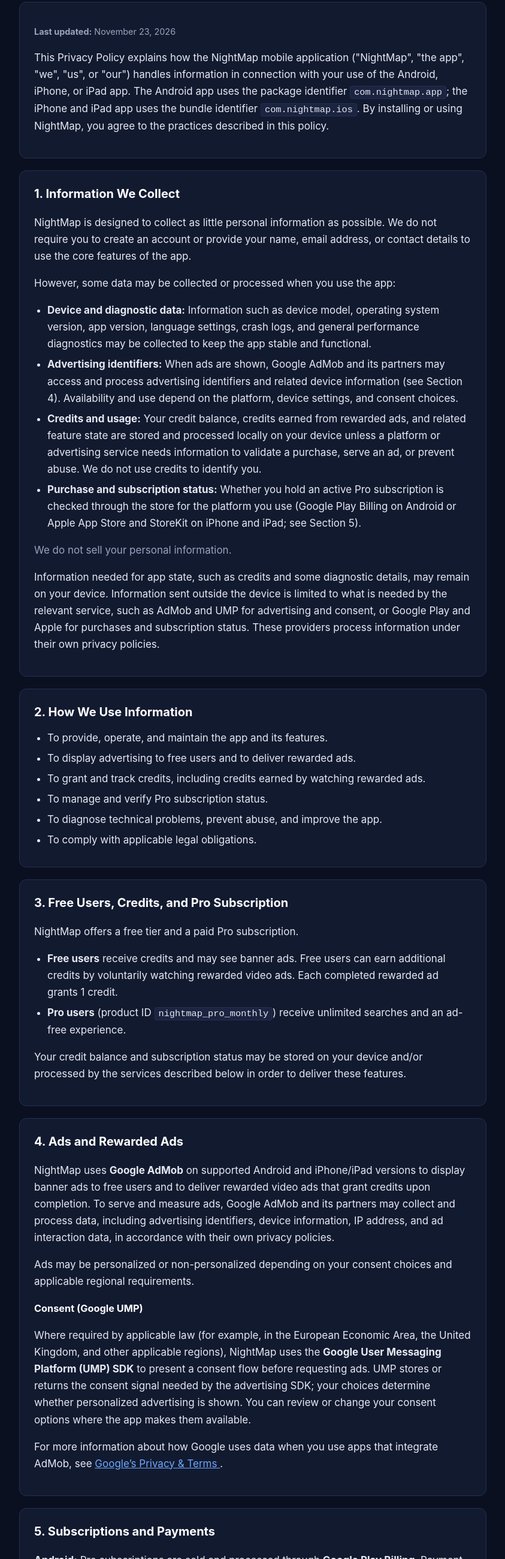
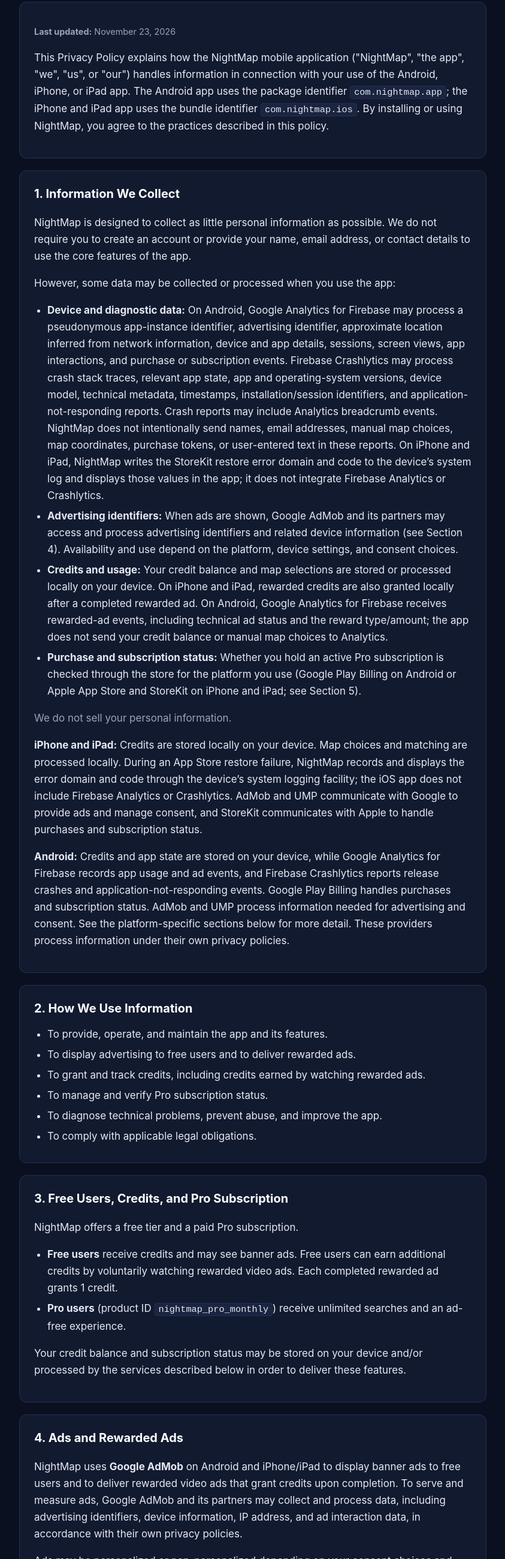
Before and after one commit to EnriqueSalazarOrdaz/nightmap-privacy, a plain HTML site: page index.html in a window 1280 px wide. Shown: the part 201-2800 px from the top of the page at 60% size, without its empty margins (218-1061 px from the left). Drawn offline with Linux system fonts and the light colour scheme.

Commit message:
update data for ios

```diff
--- a/index.html
+++ b/index.html
@@ -185,10 +185,21 @@
       <p>However, some data may be collected or processed when you use the app:</p>
       <ul>
         <li>
-          <strong>Device and diagnostic data:</strong> Information such as
-          device model, operating system version, app version, language
-          settings, crash logs, and general performance diagnostics may be
-          collected to keep the app stable and functional.
+          <strong>Device and diagnostic data:</strong> On Android, Google
+          Analytics for Firebase may process a pseudonymous app-instance
+          identifier, advertising identifier, approximate location inferred
+          from network information, device and app details, sessions, screen
+          views, app interactions, and purchase or subscription events.
+          Firebase Crashlytics may process crash stack traces, relevant app
+          state, app and operating-system versions, device model, technical
+          metadata, timestamps, installation/session identifiers, and
+          application-not-responding reports. Crash reports may include
+          Analytics breadcrumb events. NightMap does not intentionally send
+          names, email addresses, manual map choices, map coordinates, purchase
+          tokens, or user-entered text in these reports. On iPhone and iPad,
+          NightMap writes the StoreKit restore error domain and code to the
+          device&rsquo;s system log and displays those values in the app; it does
+          not integrate Firebase Analytics or Crashlytics.
         </li>
         <li>
           <strong>Advertising identifiers:</strong> When ads are shown, Google
@@ -197,11 +208,13 @@
           depend on the platform, device settings, and consent choices.
         </li>
         <li>
-          <strong>Credits and usage:</strong> Your credit balance, credits
-          earned from rewarded ads, and related feature state are stored and
-          processed locally on your device unless a platform or advertising
-          service needs information to validate a purchase, serve an ad, or
-          prevent abuse. We do not use credits to identify you.
+          <strong>Credits and usage:</strong> Your credit balance and map
+          selections are stored or processed locally on your device. On iPhone
+          and iPad, rewarded credits are also granted locally after a completed
+          rewarded ad. On Android, Google Analytics for Firebase receives
+          rewarded-ad events, including technical ad status and the reward
+          type/amount; the app does not send your credit balance or manual map
+          choices to Analytics.
         </li>
         <li>
           <strong>Purchase and subscription status:</strong> Whether you hold
@@ -214,12 +227,23 @@
         We do not sell your personal information.
       </p>
       <p>
-        Information needed for app state, such as credits and some diagnostic
-        details, may remain on your device. Information sent outside the device
-        is limited to what is needed by the relevant service, such as AdMob and
-        UMP for advertising and consent, or Google Play and Apple for purchases
-        and subscription status. These providers process information under
-        their own privacy policies.
+        <strong>iPhone and iPad:</strong> Credits are stored locally on your
+        device. Map choices and matching are processed locally. During an App
+        Store restore failure, NightMap records and displays the error domain
+        and code through the device&rsquo;s system logging facility; the iOS app
+        does not include Firebase Analytics or Crashlytics. AdMob and UMP
+        communicate with Google to provide ads and manage consent, and StoreKit
+        communicates with Apple to handle purchases and subscription status.
+      </p>
+      <p>
+        <strong>Android:</strong> Credits and app state are stored on your
+        device, while Google Analytics for Firebase records app usage and ad
+        events, and Firebase Crashlytics reports release crashes and
+        application-not-responding events. Google Play Billing handles
+        purchases and subscription status. AdMob and UMP process information
+        needed for advertising and consent. See the platform-specific sections
+        below for more detail. These providers process information under their
+        own privacy policies.
       </p>
     </section>
 
@@ -262,10 +286,10 @@
     <section>
       <h2>4. Ads and Rewarded Ads</h2>
       <p>
-        NightMap uses <strong>Google AdMob</strong> on supported Android and
-        iPhone/iPad versions to display banner ads to free users and to deliver
-        rewarded video ads that grant credits upon completion. To serve and
-        measure ads, Google AdMob and its partners may
+        NightMap uses <strong>Google AdMob</strong> on Android and iPhone/iPad
+        to display banner ads to free users and to deliver rewarded video ads
+        that grant credits upon completion. To serve and measure ads, Google
+        AdMob and its partners may
         collect and process data, including advertising identifiers, device
         information, IP address, and ad interaction data, in accordance with
         their own privacy policies.
@@ -274,15 +298,25 @@
         Ads may be personalized or non-personalized depending on your consent
         choices and applicable regional requirements.
       </p>
+      <p>
+        On Android, Google Analytics for Firebase also records app and
+        monetization activity, including rewarded-ad request, load, show,
+        failure, and reward events with technical event details. On iPhone and
+        iPad, the app does not integrate Firebase Analytics or Crashlytics;
+        AdMob and UMP may still send their own service, advertising, and
+        consent-related data to Google.
+      </p>
       <h3>Consent (Google UMP)</h3>
       <p>
         Where required by applicable law (for example, in the European Economic
         Area, the United Kingdom, and other applicable regions), NightMap uses
         the <strong>Google User Messaging Platform (UMP) SDK</strong> to present
-        a consent flow before requesting ads. UMP stores or returns the consent
-        signal needed by the advertising SDK; your choices determine whether
-        personalized advertising is shown. You can review or change your
-        consent options where the app makes them available.
+        a consent flow before requesting ads. The app checks UMP&rsquo;s consent
+        state before initializing AdMob and requesting ads. UMP stores or
+        returns the consent signal needed by the advertising SDK; your choices
+        determine whether ads can be requested and whether personalized
+        advertising is available. When UMP requires it, you can reopen Google&rsquo;s
+        privacy options from the app.
       </p>
       <p>
         For more information about how Google uses data when you use apps that
@@ -316,6 +350,11 @@
         </a>.
       </p>
       <p>
+        On iOS, NightMap uses StoreKit 2 on the device to look up the product,
+        purchase it, restore purchases, and check verified subscription
+        entitlements. The app has no server-side purchase verification service.
+      </p>
+      <p>
         For Android purchases, Google Play&rsquo;s handling of your data is governed by
         <a href="https://policies.google.com/privacy" target="_blank" rel="noopener">
           Google&rsquo;s Privacy Policy
@@ -330,9 +369,11 @@
         its third-party services may use device identifiers and similar
         technologies to deliver and measure advertising and to support core
         functionality. On Android, this may include the
-        <strong>Google Advertising ID</strong>. On iPhone and iPad, any
-        advertising identifier use is subject to the platform, device settings,
-        and applicable consent requirements.
+        <strong>Google Advertising ID</strong>. On iPhone and iPad, the app
+        includes SKAdNetwork identifiers for ad attribution. The inspected iOS
+        app code does not request App Tracking Transparency authorization or
+        directly access IDFA; Google&rsquo;s advertising SDK may process identifiers
+        available under the platform, device settings, and consent choices.
       </p>
       <p>
         On most Android devices you can reset your Advertising ID or opt out of
@@ -371,6 +412,13 @@
         </li>
       </ul>
       <p>
+        On Android only, the app also uses Google Analytics for Firebase and
+        Firebase Crashlytics. See
+        <a href="https://firebase.google.com/support/privacy" target="_blank" rel="noopener">
+          Firebase privacy and security information
+        </a>.
+      </p>
+      <p>
         We encourage you to review the privacy policies of these providers. We
         are not responsible for the privacy practices of third parties.
       </p>
@@ -392,10 +440,11 @@
       <p>
         We retain information only for as long as necessary to provide the app&rsquo;s
         features, comply with legal obligations, resolve disputes, and enforce
-        our agreements. Data processed by third-party services such as Google
-        AdMob and Google Play is retained according to those providers&rsquo; own
-        retention policies. Locally stored data, such as your credit balance, can
-        generally be cleared by clearing the app&rsquo;s data or uninstalling the app.
+        our agreements. Google Analytics, Crashlytics, AdMob, UMP, Google Play,
+        and Apple retain data they process according to their respective
+        settings and policies. Locally stored data, such as your credit
+        balance, can generally be cleared by clearing the app&rsquo;s data or
+        uninstalling the app.
       </p>
     </section>
 
@@ -419,6 +468,11 @@
         <li>
           <strong>App data:</strong> You can remove locally stored data by
           clearing the app&rsquo;s storage or uninstalling NightMap.
+        </li>
+        <li>
+          <strong>Google privacy choices:</strong> On iOS, reopen the privacy
+          options in NightMap when the option is required; on Android, use the
+          in-app privacy controls where available and your device&rsquo;s ad settings.
         </li>
       </ul>
       <p>
```
